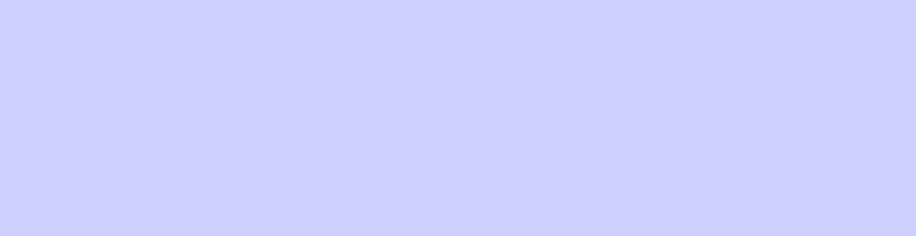
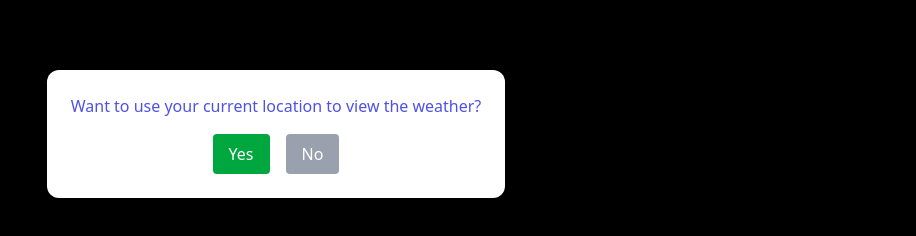
Before and after one commit to bimeksf/WeatherApp, a React (Vite) app: page / in a window 1280 px wide. Shown: the part 266-502 px from the top of the page, without its empty margins (364-1280 px from the left). Built offline with nearby package versions, Linux system fonts and the light colour scheme; no server answers.

Commit message:
feat: add location modal for weather retrieval and persist dark mode preference

```diff
--- a/src/App.jsx
+++ b/src/App.jsx
@@ -20,6 +20,8 @@ export default function App() {
   const [darkMode, setDarkMode] = useState(false);
 
 const [suggestions , setSuggestions ] = useState([])
+
+  const  [showLocationModal , setShowLocationModal ] = useState(true)
 
 
   const apiKey = import.meta.env.VITE_WEATHER_API_KEY;
@@ -56,6 +58,44 @@ const debouncedFetch = useRef(debounce(fetchCities, 300)).current;
 
 
   }
+const getLocation = () => {
+  setShowLocationModal(false);
+    navigator.geolocation.getCurrentPosition((position) => {
+      const { latitude, longitude } = position.coords;
+
+      fetch(`https://api.openweathermap.org/data/2.5/forecast?lat=${latitude}&lon=${longitude}&appid=${apiKey}&units=metric`)
+        .then(res => {
+          if (!res.ok) throw new Error(`HTTP error! status: ${res.status}`);
+          return res.json();
+        })
+        .then(data => {
+          setWeatherData(data);
+          setLocation(data.city.name);
+          setInputText(`${data.city.name}, ${data.city.country}`);
+        })
+        .catch(err => {
+          console.error('Geo error:', err);
+        });
+    });
+  }
+
+
+  useEffect(() => {
+    const savedMode = localStorage.getItem("darkMode");
+    if (savedMode !== null) {
+      setDarkMode(savedMode === "true");
+    }
+  }, []);
+
+  useEffect(() => {
+    localStorage.setItem("darkMode", darkMode);
+    document.documentElement.classList.toggle("dark", darkMode);
+  }, [darkMode]);
+
+
+
+
+
 
   function toggleDarkMode(){
     setDarkMode(prev=>!prev)
@@ -155,6 +195,21 @@ if(!query) return
 
      className="min-h-screen bg-[#CDCFFF] flex items-center  flex-col text-[#4F51E6] dark:bg-gray-900 dark:text-white relative">
 
+{showLocationModal && (
+  <div className="fixed inset-0 bg-black bg-opacity-50 flex items-center justify-center z-50">
+    <div className="bg-white dark:bg-gray-800 p-6 rounded-xl shadow-lg text-center">
+      <p className="mb-4">Want to use your current location to view the weather?</p>
+      <div className="flex justify-center gap-4">
+        <button className="bg-green-600 text-white px-4 py-2 rounded" onClick={getLocation}>
+         Yes
+        </button>
+        <button className="bg-gray-400 text-white px-4 py-2 rounded" onClick={() => setShowLocationModal(false)}>
+          No
+        </button>
+      </div>
+    </div>
+  </div>
+)}
 
 
 
--- a/src/components/SearchBar.jsx
+++ b/src/components/SearchBar.jsx
@@ -14,6 +14,9 @@ export default function SearchBar({ handleForm, handleChange, inputText, inputFo
   };
 
   return (
+
+
+
     <form onSubmit={handleForm} className='flex mt-10'>
       <div className='flex items-center relative'>
         <Icon icon="material-symbols:add-location-alt-rounded" width="30" height="30" />
```
